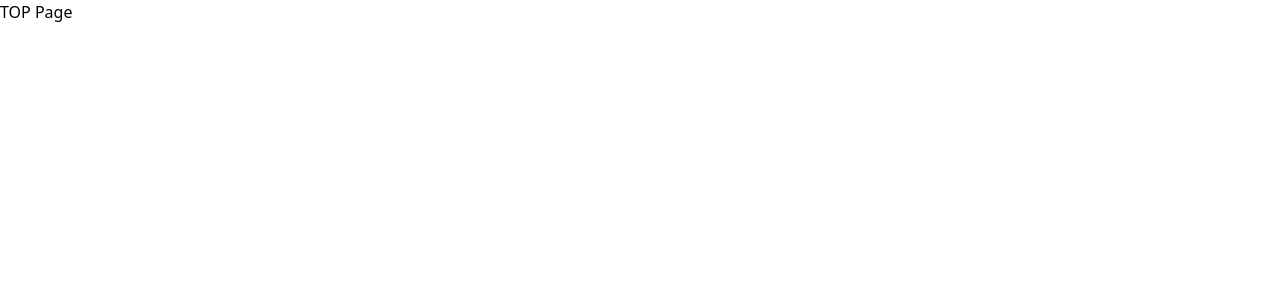
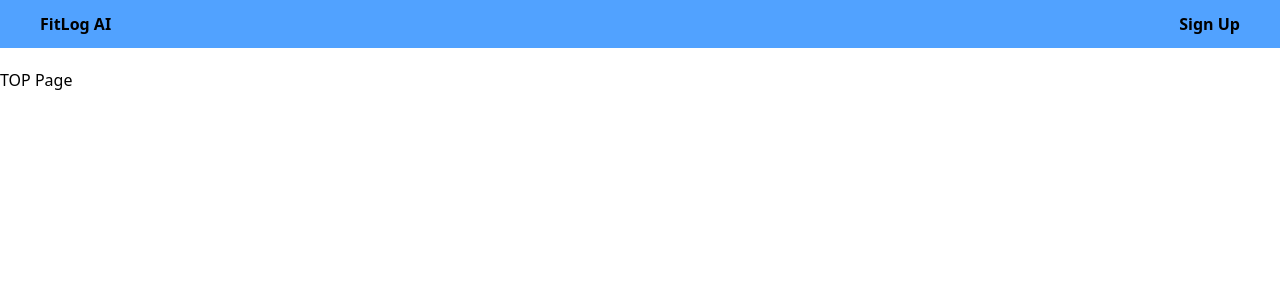
Before and after one commit to West-tm/fitlog-ai, a Next.js app: page / in a window 1280 px wide. Shown: the top 300 px of the page. Built offline with nearby package versions, Linux system fonts and the light colour scheme.

Commit message:
feat: haderコンポーネントを作成

```diff
--- a/src/app/layout.tsx
+++ b/src/app/layout.tsx
@@ -1,5 +1,6 @@
 import type { Metadata } from "next";
 import "./globals.css";
+import Header from "@/components/Header";
 
 export const metadata: Metadata = {
   title: "FitLog AI",
@@ -13,7 +14,10 @@ export default function RootLayout({
 }>) {
   return (
     <html lang="ja">
-      <body>{children}</body>
+      <body>
+        <Header />
+        {children}
+      </body>
     </html>
   );
 }
--- /dev/null
+++ b/src/components/Header.tsx
@@ -0,0 +1,14 @@
+import Link from "next/link";
+
+export default function Header() {
+  return (
+    <header className="mb-5 bg-blue-400 py-3 px-10 font-bold flex justify-between items-center">
+      <Link href={"/"}>
+        <span className="hover:cursor-pointer">FitLog AI</span>
+      </Link>
+      <Link href={"/auth/signup"} className="hover:cursor-pointer">
+        Sign Up
+      </Link>
+    </header>
+  );
+}
```
